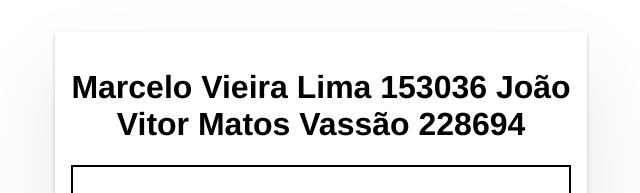
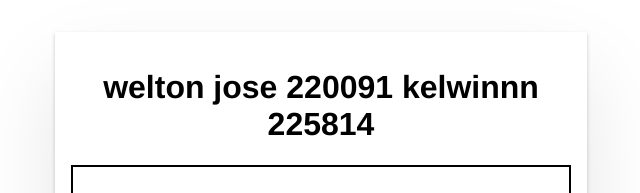
Before and after one commit to not-lew/fronttodo, an Angular app: page / in a window 1280 px wide. Shown: the top 193 px of the page, without its empty margins (319-959 px from the left). Built offline with nearby package versions, Linux system fonts and the light colour scheme; no server answers.

Commit message:
Update app.component.html

```diff
--- a/src/app/app.component.html
+++ b/src/app/app.component.html
@@ -1,5 +1,5 @@
 <div class="main">
-  <h1>Marcelo Vieira Lima 153036 João Vitor Matos Vassão 228694</h1>
+  <h1>welton jose 220091 kelwinnn 225814</h1>
   <input class="lg-text-input" #campoNovoItem />
   <button class="btn-primary" (click)="CREATE_tarefa(campoNovoItem.value)">
   Adicionar Tarefa</button>
```
